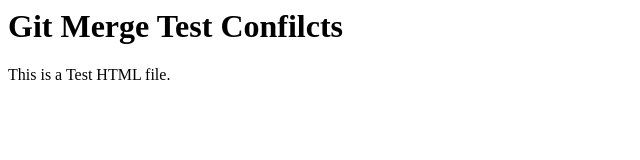
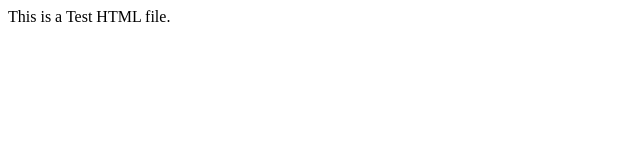
Before and after one commit to jesusmoralesm/DevOps, a plain HTML site: page index.html in a window 1280 px wide. Shown: the whole page, without its empty margins (0-640 px from the left). Drawn offline with Linux system fonts and the light colour scheme.

Commit message:
updates index.html file

```diff
--- a/index.html
+++ b/index.html
@@ -1,6 +1,5 @@
 <html>
  <body>
- <h1>Git Merge Test Confilcts</h1>
  <p> This is a Test HTML file. </p>
  </body>
 </html>
```
